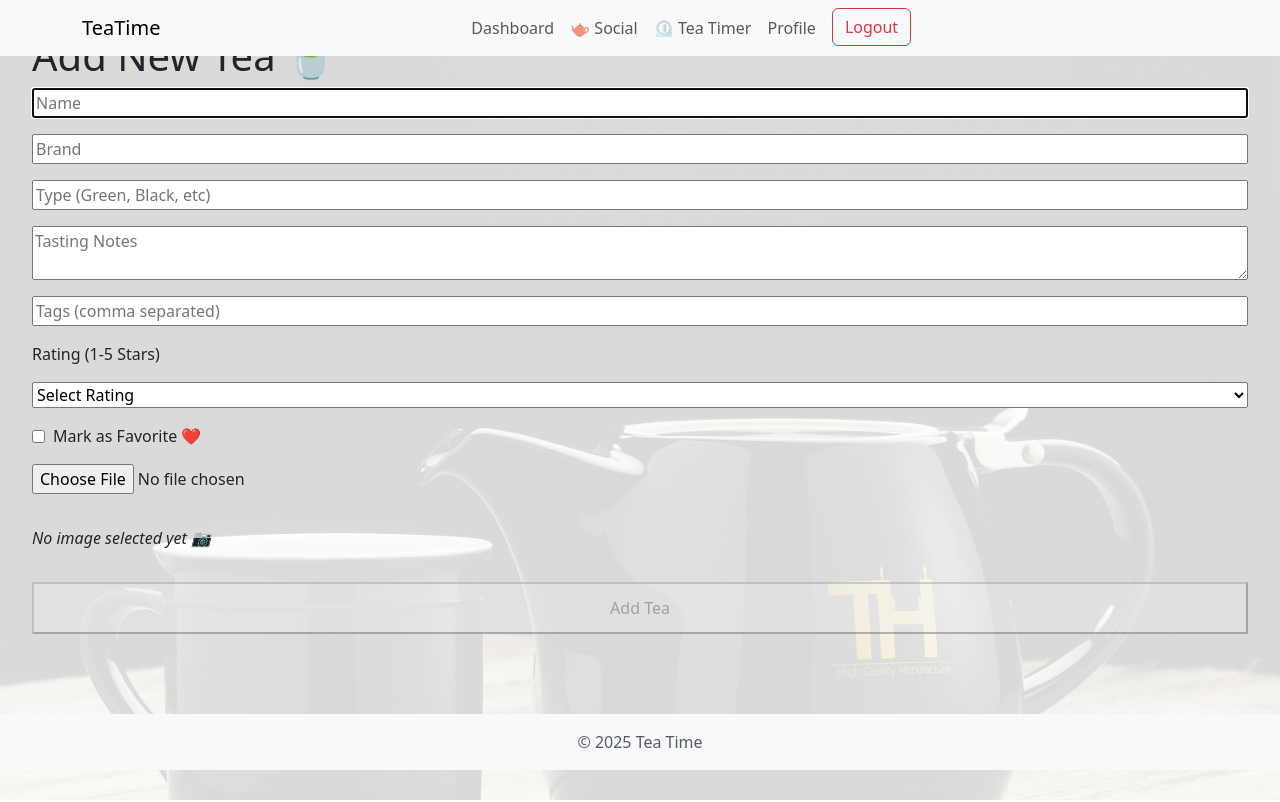
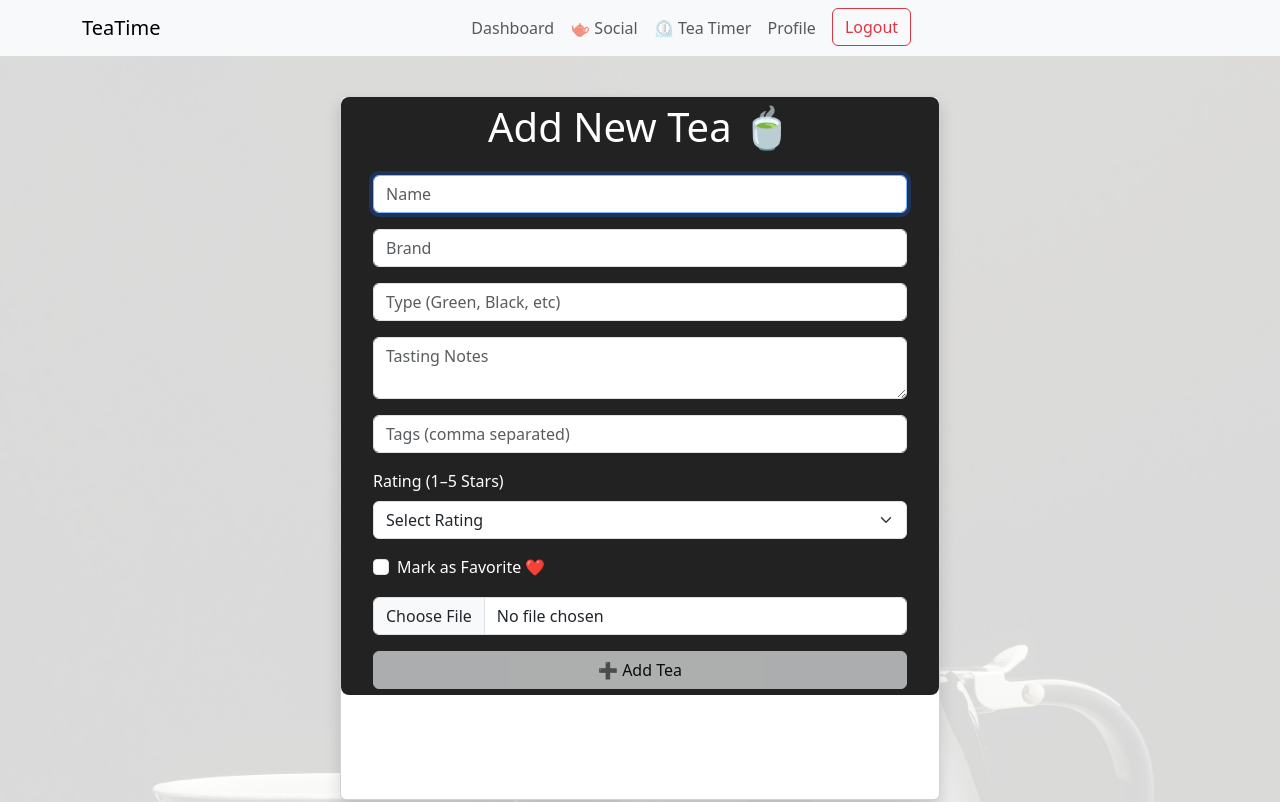
Before and after one commit to chicalauren/TeaTime, a React (Vite) app in the folder client/: page /add-tea in a window 1280 px wide. Shown: the top 802 px of the page. Built offline with nearby package versions, Linux system fonts and the light colour scheme; sample sign-in values are in the browser's storage.

Commit message:
add tea styling only, not function

```diff
--- a/client/src/pages/AddTeaForm.tsx
+++ b/client/src/pages/AddTeaForm.tsx
@@ -1,5 +1,3 @@
-//TODO: styling
-
 import { useMutation } from '@apollo/client';
 import { ADD_TEA } from '../utils/mutations';
 import { useNavigate } from 'react-router-dom';
@@ -12,7 +10,6 @@ import { motion } from 'framer-motion';
 function AddTeaForm() {
   const navigate = useNavigate();
   const [addTea] = useMutation(ADD_TEA);
-
   const nameInputRef = useRef<HTMLInputElement>(null);
 
   const [name, setName] = useState('');
@@ -87,7 +84,6 @@ function AddTeaForm() {
       setShowConfetti(true);
       setSuccessFadeIn(true);
 
-      // Clear form
       setName('');
       setBrand('');
       setType('');
@@ -101,7 +97,6 @@ function AddTeaForm() {
       setTimeout(() => {
         navigate('/dashboard');
       }, 2500);
-
     } catch (err) {
       console.error('Failed to add tea', err);
       toast.error('Failed to add tea. Please try again.');
@@ -109,38 +104,38 @@ function AddTeaForm() {
   };
 
   return (
-    <div style={{ padding: '2rem', position: 'relative' }}>
+    <div className="container py-5 mt-5 d-flex justify-content-center" style={{ minHeight: '100vh' }}>
       {showConfetti && <Confetti width={window.innerWidth} height={window.innerHeight} />}
 
       {successFadeIn && (
         <motion.div
+          className="position-absolute top-0 start-50 translate-middle-x mt-3 p-3 rounded shadow"
           initial={{ opacity: 0 }}
           animate={{ opacity: 1 }}
           transition={{ duration: 1 }}
-          style={{
-            position: 'absolute',
-            top: '20px',
-            left: '50%',
-            transform: 'translateX(-50%)',
-            background: '#e0ffe0',
-            padding: '1rem 2rem',
-            borderRadius: '10px',
-            boxShadow: '0 4px 8px rgba(0,0,0,0.3)',
-            fontWeight: 'bold',
-            fontSize: '1.3rem',
-            color: '#006400',
-          }}
+          style={{ background: '#e0ffe0', fontWeight: 'bold', color: '#006400' }}
         >
           🎉 Your tea was added!
         </motion.div>
       )}
 
-      <h1>Add New Tea 🍵</h1>
+      <div className="card shadow w-100" style={{ maxWidth: '600px' }}>
+        <div className="ratio ratio-1x1 rounded overflow-hidden">
+          <div
+            className="card-img-overlay d-flex flex-column justify-content-center text-white"
+            style={{
+              backgroundColor: '#222',
+              padding: '2rem',
+              borderRadius: '0.5rem',
+            }}
+          >
+            <h1 className="card-title text-center mb-4 text-white">Add New Tea 🍵</h1>
 
-      <form onSubmit={handleSubmit} style={{ display: 'flex', flexDirection: 'column', gap: '1rem' }}>
+            <form onSubmit={handleSubmit} className="d-flex flex-column gap-3 text-white">
               <input
                 ref={nameInputRef}
                 type="text"
+                className="form-control"
                 placeholder="Name"
                 value={name}
                 onChange={(e) => setName(e.target.value)}
@@ -149,6 +144,7 @@ function AddTeaForm() {
 
               <input
                 type="text"
+                className="form-control"
                 placeholder="Brand"
                 value={brand}
                 onChange={(e) => setBrand(e.target.value)}
@@ -157,6 +153,7 @@ function AddTeaForm() {
 
               <input
                 type="text"
+                className="form-control"
                 placeholder="Type (Green, Black, etc)"
                 value={type}
                 onChange={(e) => setType(e.target.value)}
@@ -164,102 +161,86 @@ function AddTeaForm() {
               />
 
               <textarea
+                className="form-control"
                 placeholder="Tasting Notes"
                 value={tastingNotes}
                 onChange={(e) => setTastingNotes(e.target.value)}
               />
 
-
               <input
                 type="text"
+                className="form-control"
                 placeholder="Tags (comma separated)"
                 value={tags}
                 onChange={(e) => setTags(e.target.value)}
               />
 
-        <label>Rating (1-5 Stars)</label>
+              <div>
+                <label className="form-label">Rating (1–5 Stars)</label>
                 <select
+                  className="form-select"
                   value={rating}
                   onChange={(e) => setRating(parseInt(e.target.value))}
                   required
                 >
                   <option value="">Select Rating</option>
                   {[1, 2, 3, 4, 5].map((num) => (
-            <option key={num} value={num}>
-              {'⭐'.repeat(num)}
-            </option>
+                    <option key={num} value={num}>{'⭐'.repeat(num)}</option>
                   ))}
                 </select>
+              </div>
 
-        <label style={{ display: 'flex', alignItems: 'center', gap: '0.5rem' }}>
+              <div className="form-check">
                 <input
+                  className="form-check-input"
                   type="checkbox"
+                  id="favorite"
                   checked={favorite}
                   onChange={(e) => setFavorite(e.target.checked)}
                 />
+                <label className="form-check-label" htmlFor="favorite">
                   Mark as Favorite ❤️
                 </label>
+              </div>
 
               <input
                 type="file"
+                className="form-control"
                 accept="image/*"
                 onChange={handleImageChange}
               />
 
-        {imagePreview ? (
-          <div style={{ marginTop: '1rem' }}>
+              {imagePreview && (
+                <div className="text-center">
                   <p><strong>Image Preview:</strong></p>
                   <img
                     src={imagePreview}
                     alt="Selected"
-              style={{ width: '250px', height: 'auto', borderRadius: '8px', marginTop: '10px' }}
+                    className="img-fluid rounded"
+                    style={{ maxHeight: '250px' }}
                   />
                 </div>
-        ) : (
-          <p style={{ marginTop: '1rem', fontStyle: 'italic' }}>No image selected yet 📷</p>
               )}
 
-        {uploading && (
-          <p style={{ color: 'blue' }}>Uploading image, please wait...</p>
-        )}
+              {uploading && <p className="text-primary">Uploading image, please wait...</p>}
 
               <button
                 type="submit"
+                className="btn btn-light w-100"
                 disabled={uploading || !name || !brand || !type || rating === 0}
-          style={{
-            padding: '0.75rem 1.5rem',
-            fontSize: '1rem',
-            position: 'relative',
-            display: 'flex',
-            justifyContent: 'center',
-            alignItems: 'center',
-          }}
               >
                 {uploading ? (
-            <div
-              style={{
-                width: '20px',
-                height: '20px',
-                border: '3px solid #fff',
-                borderTop: '3px solid blue',
-                borderRadius: '50%',
-                animation: 'spin 1s linear infinite',
-              }}
-            />
+                  <div className="spinner-border spinner-border-sm" role="status">
+                    <span className="visually-hidden">Uploading...</span>
+                  </div>
                 ) : (
-            'Add Tea'
+                  '➕ Add Tea'
                 )}
               </button>
             </form>
-
-      <style>
-        {`
-          @keyframes spin {
-            0% { transform: rotate(0deg); }
-            100% { transform: rotate(360deg); }
-          }
-        `}
-      </style>
+          </div>
+        </div>
+      </div>
     </div>
   );
 }
```
Lines whose indentation alone changed are shown as unchanged.
